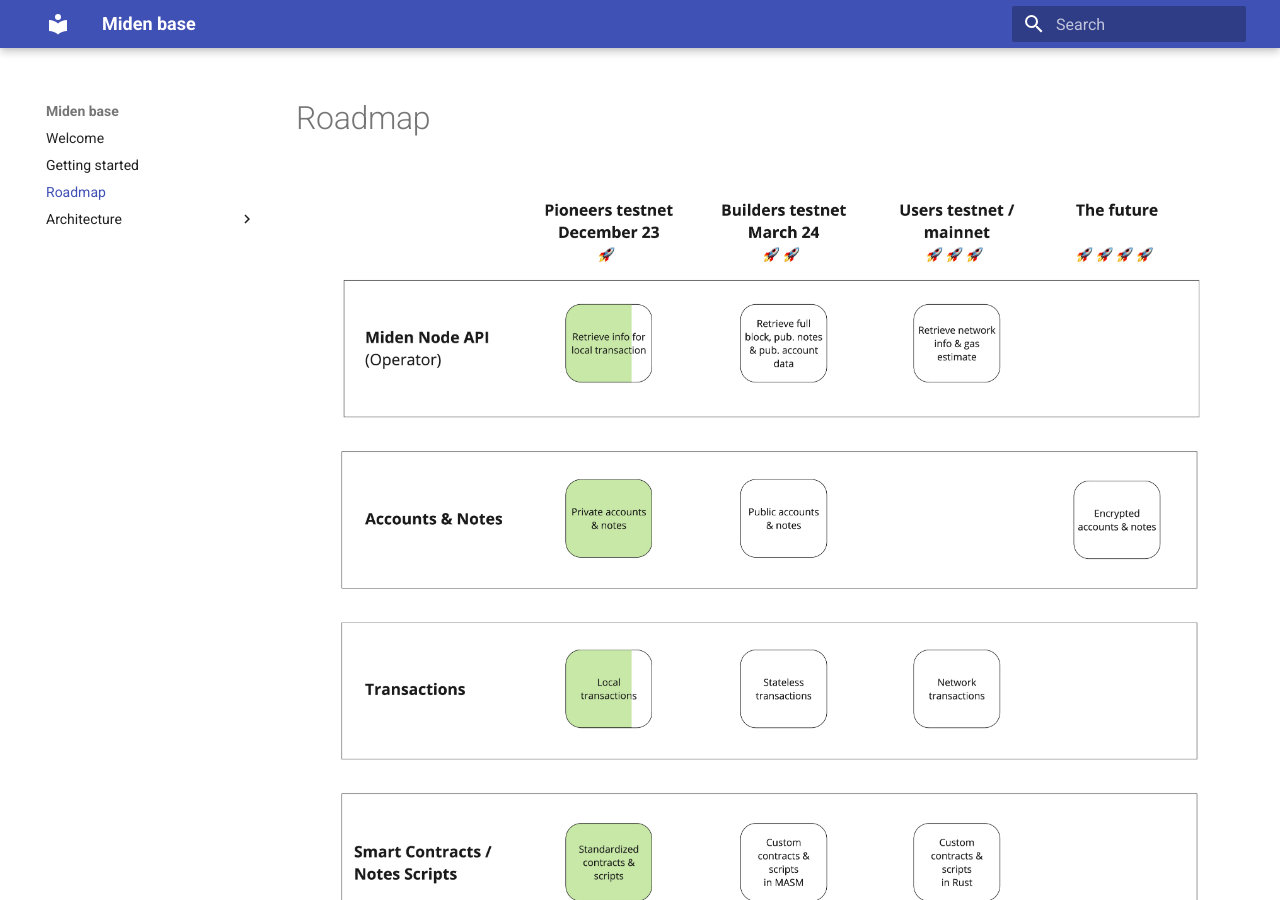
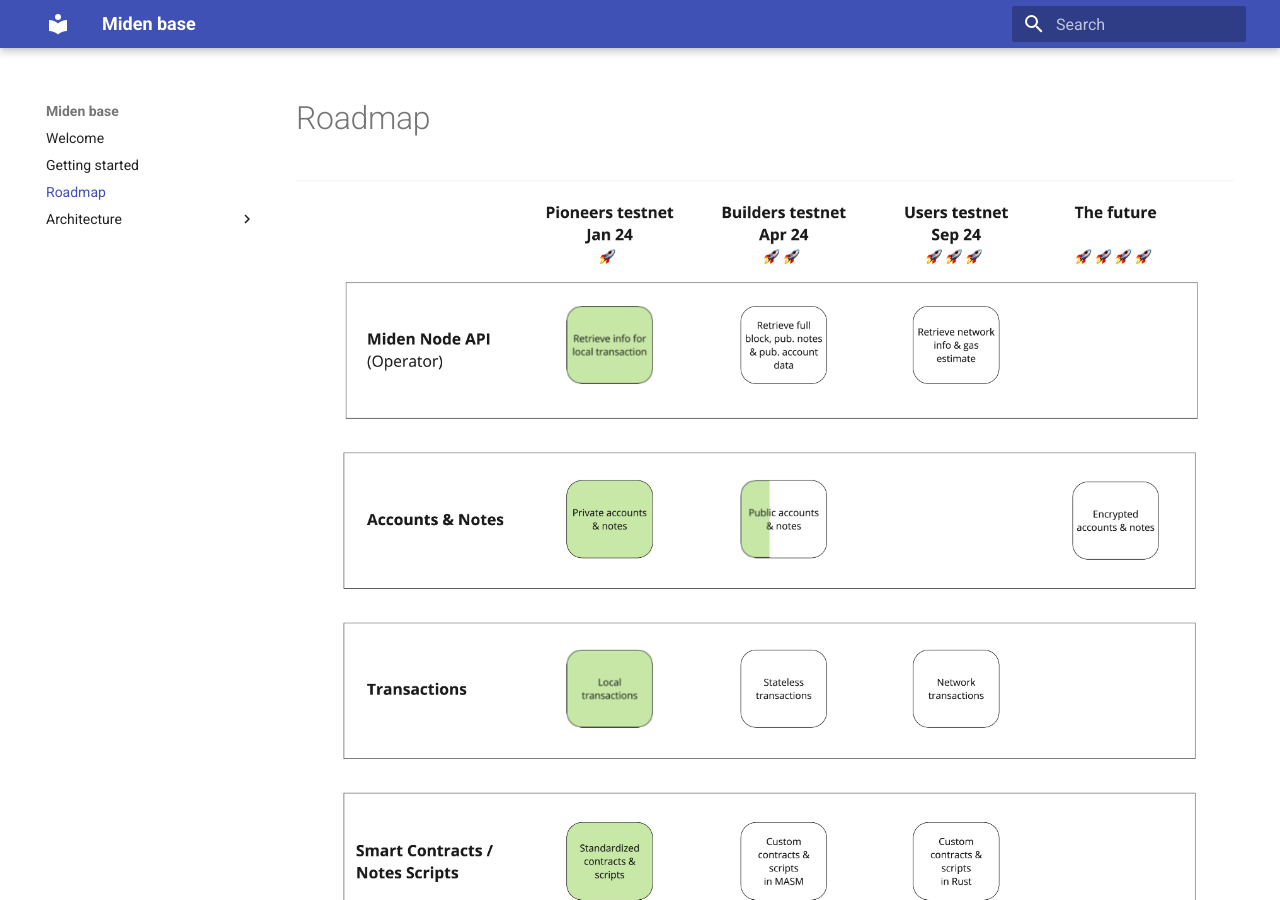
Before and after one commit to 0xPolygonMiden/miden-base, an MkDocs documentation site: the page built from docs/introduction/roadmap.md, in a window 1280 px wide and 900 px high. Built offline with MkDocs 1.6.1 and Material for MkDocs 9.7.7, drawn with Linux system fonts in a browser that asks for light colours.

Commit message:
last tweaks

```diff
--- a/docs/introduction/roadmap.md
+++ b/docs/introduction/roadmap.md
@@ -3,4 +3,4 @@ hide:
 - toc
 ---
 
-![Roadmap](../img/roadmap/miden-roadmap-dec-23.jpg)
+![Roadmap](../img/roadmap.jpg)
```
Also changed, not shown: docs/img/roadmap.jpg (added), docs/img/roadmap/miden-roadmap-dec-23.jpg (deleted), 1 other file.
